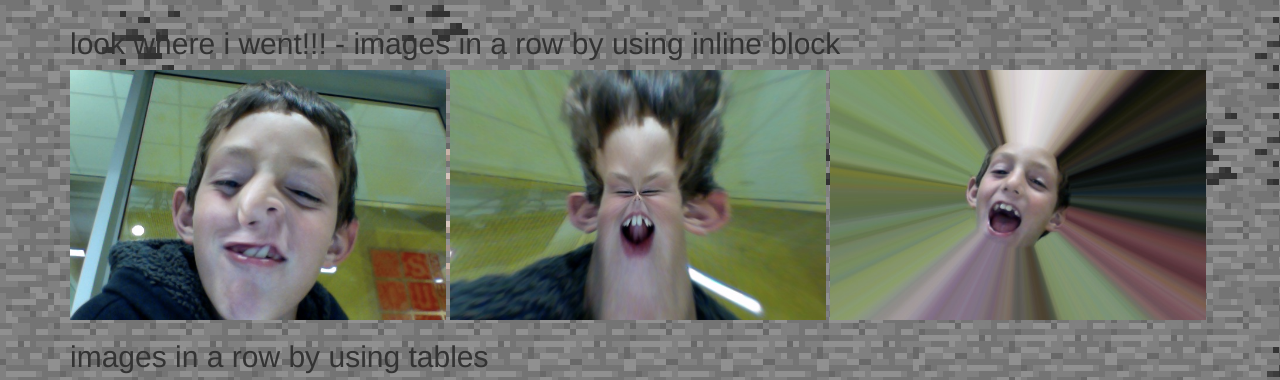
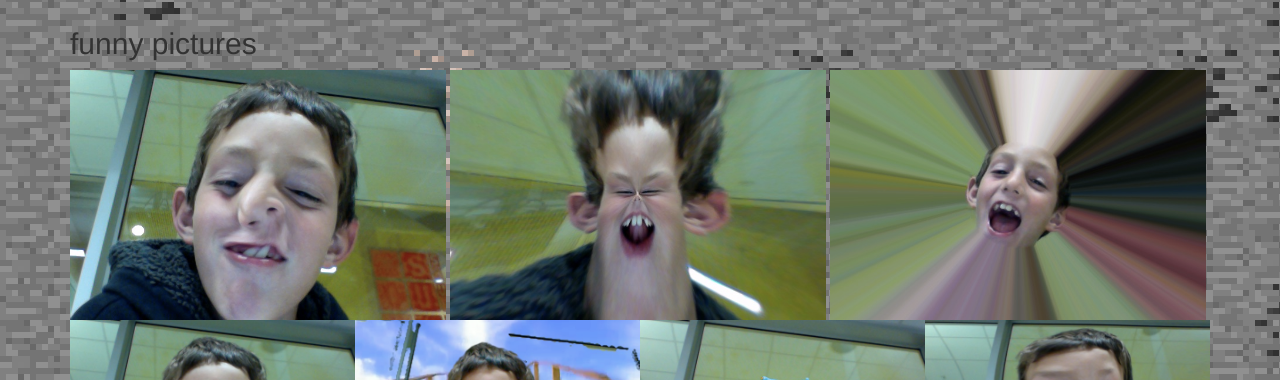
Before and after one commit to miguelmasliah/my-website, a website: page static/index.html in a window 1280 px wide. Shown: the part 2818-3198 px from the top of the page. Drawn offline with Linux system fonts and the light colour scheme.

Commit message:
fixed heading to say funny pictures

```diff
--- a/static/index.html
+++ b/static/index.html
@@ -50,14 +50,13 @@
 			<iframe id="video_game2" scrolling="no" src="http://minecraftgames.org/view/7/minecraft-tower-defence.html"></iframe>
 		</div>
 
-        <h2>look where i went!!! - images in a row by using inline block</h2>
+        <h2>funny pictures</h2>
 		<div>
 			<img src="images/miguel1.jpg" class="picture">
 			<img src="images/miguel2.jpg" class="picture">
 			<img src="images/miguel3.jpg" class="picture">
 		</div>
 
-		<h2>images in a row by using tables</h2>
 		<table class="pic_table">
 			<tr>
 				<td><img src="images/miguel4.jpg" class="pic_td"></td>
```
